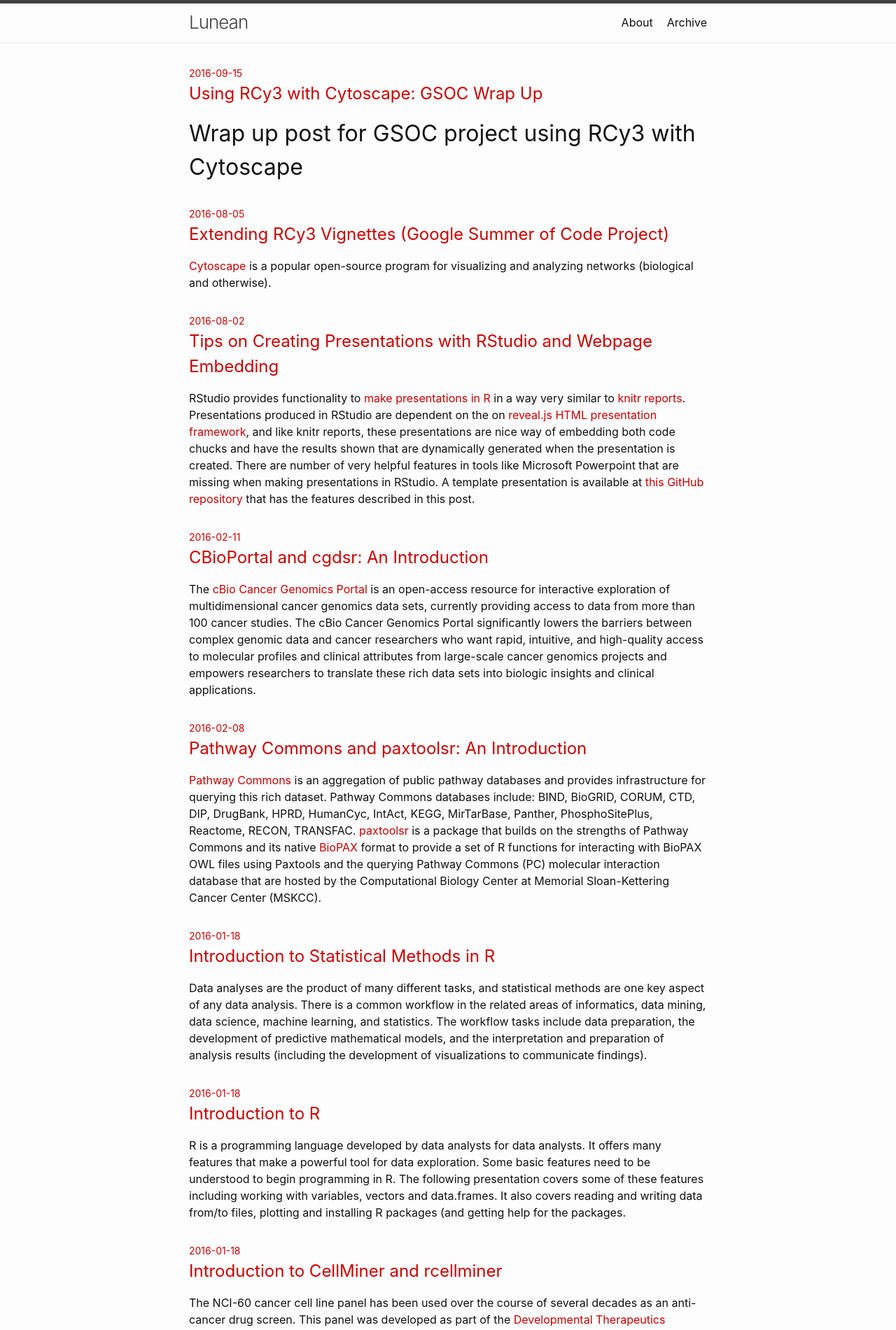
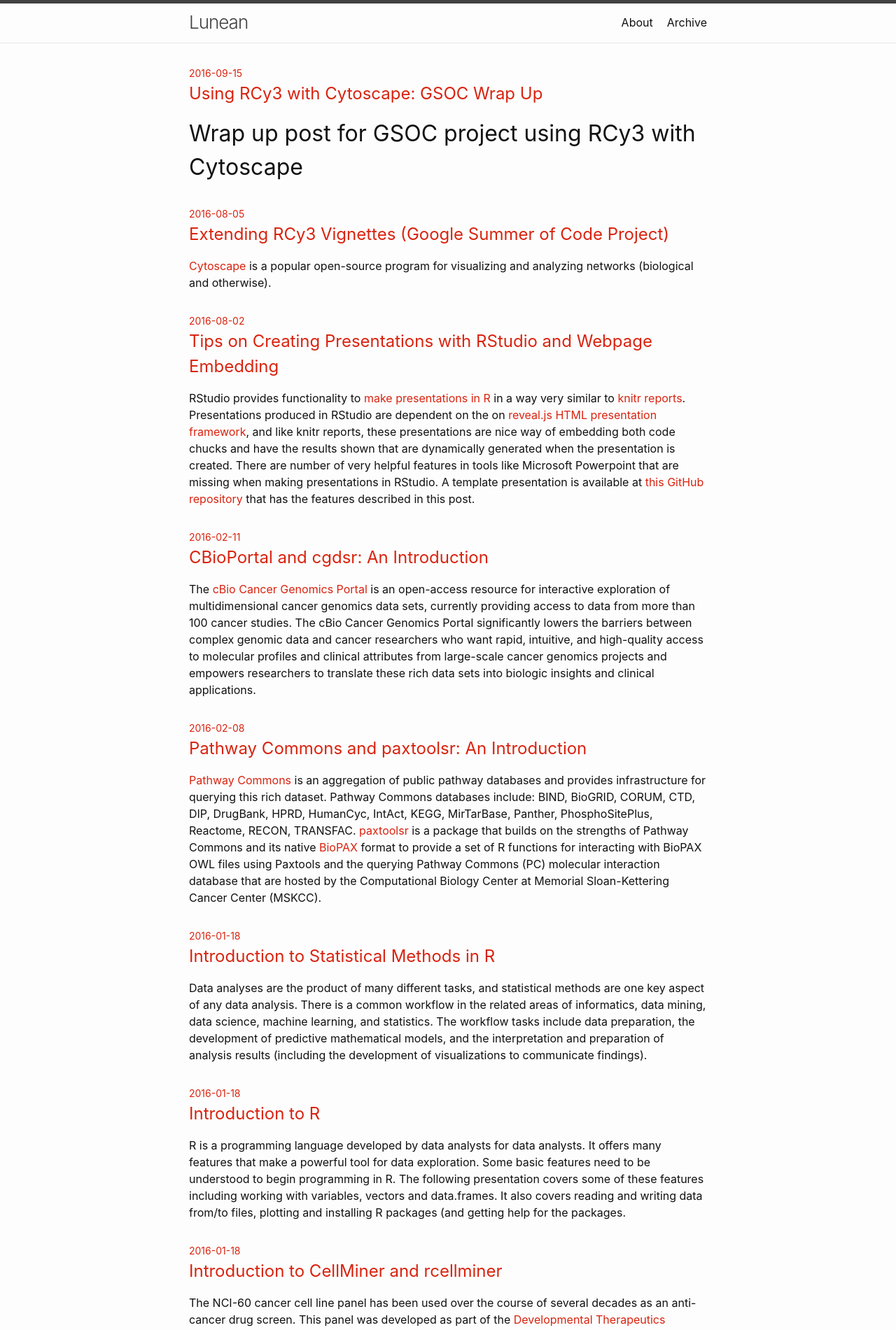
Before and after one commit to cannin/blog, a Jekyll site: the page built from index.md, in a window 1280 px wide. Shown: the top 1901 px of the page at 70% size. Built offline with Jekyll 4.4.1, drawn with Linux system fonts in a browser that asks for light colours.

Commit message:
Color override

```diff
--- a/_sass/minima/custom-variables.scss
+++ b/_sass/minima/custom-variables.scss
@@ -1,4 +1,5 @@
 // Placeholder to allow overriding predefined variables smoothly.
 
-$brand-color: #CC0000;
-$link-base-color: #CC0000;
+$brand-color: #d9230f;
+$link-base-color: #d9230f;
+$border-color: #d9230f;
```
